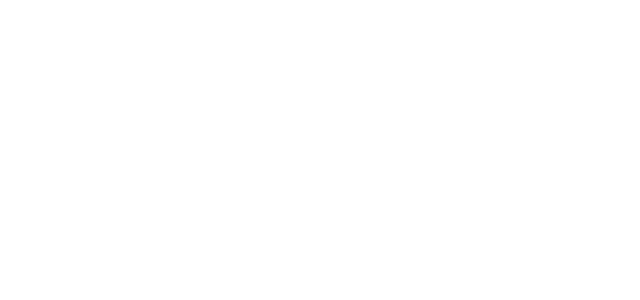
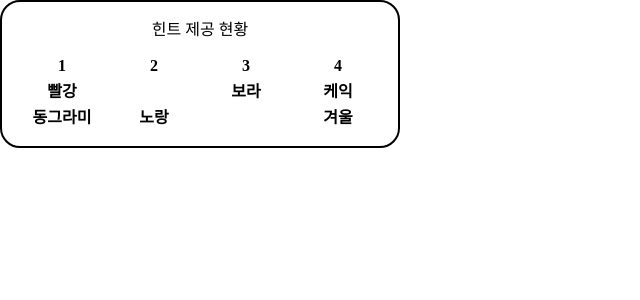
Before and after one commit to AndroidNetrunner/decrypto, a React (Vite) app: page /hints in a window 1280 px wide. Before the commit this address had no page. Shown: the top 300 px of the page, without its empty margins (0-640 px from the left). Built offline with nearby package versions, Linux system fonts and the light colour scheme.

Commit message:
[ADD] Word Component, Hints Component

```diff
--- a/src/App.tsx
+++ b/src/App.tsx
@@ -3,6 +3,8 @@
 import GameLayout from './Layouts/GameLayout';
 import Login from './Login';
 import Game from './Pages/Game';
+import Word from './components/Word';
+import Hints from './components/Hints';
 
 function App() {
   return (
@@ -11,6 +13,8 @@
         <Route path='/game' element={<GameLayout />}>
           <Route path=':roomId' element={<Game />} />
         </Route>
+        <Route path='/word' element={<Word wordList={["사과", "배", "포도", "딸기"]}/>} />
+        <Route path='/hints' element={<Hints hintRecord={[["빨강", "", "보라", "케익"], ["동그라미", "노랑", "", "겨울"]]}/>} />
         <Route path='/' element={<BaseLayout />}>
           <Route index element={<Login />} />
         </Route>
--- a/src/Layouts/BaseLayout.tsx
+++ b/src/Layouts/BaseLayout.tsx
@@ -1,6 +1,6 @@
 import { Outlet } from 'react-router';
 import styled from 'styled-components';
-import Header from '../Components/Layout/Header';
+import Header from '../components/Layout/Header';
 
 export default function BaseLayout() {
   return (
--- /dev/null
+++ b/src/components/Hints.tsx
@@ -0,0 +1,52 @@
+import styled from 'styled-components';
+
+function Hints({ hintRecord }: { hintRecord: string[][] }) {
+  return (
+    <Container>
+      <Title>힌트 제공 현황</Title>
+      <ItemList>
+        <Item>1</Item>
+        <Item>2</Item>
+        <Item>3</Item>
+        <Item>4</Item>
+      </ItemList>
+      {hintRecord.map((item: string[]) => (
+        <ItemList>
+          <Item>{item[0]}</Item>
+          <Item>{item[1]}</Item>
+          <Item>{item[2]}</Item>
+          <Item>{item[3]}</Item>
+        </ItemList>
+      ))}
+    </Container>
+  );
+}
+
+const Container = styled.div`
+  padding: 20px;
+  width: 400px;
+  border: 2px solid;
+  border-radius: 20px;
+`;
+
+const Title = styled.p`
+  text-align: center;
+  font-size: medium;
+  margin-bottom: 10px;
+`;
+
+const ItemList = styled.div`
+  display: flex;
+  flex-wrap: wrap;
+  justify-content: space-between;
+`;
+
+const Item = styled.div`
+  width: 80px;
+  margin-top: 10px;
+  font-size: medium;
+  font-weight: bold;
+  text-align: center;
+`;
+
+export default Hints;
--- /dev/null
+++ b/src/components/Word.tsx
@@ -0,0 +1,49 @@
+import styled from 'styled-components';
+
+function Word(props) {
+    return (
+        <Container>
+            <Title>우리팀 단어</Title>
+            <ItemList>
+                <Item>1</Item>
+                <Item>2</Item>
+                <Item>3</Item>
+                <Item>4</Item>
+            </ItemList>
+            <ItemList>
+                <Item>{props.wordList[0]}</Item>
+                <Item>{props.wordList[1]}</Item>
+                <Item>{props.wordList[2]}</Item>
+                <Item>{props.wordList[3]}</Item>
+            </ItemList>
+        </Container>
+    );
+}
+
+const Container = styled.div`
+    padding: 20px;
+    width: 300px;
+    border: 2px solid;
+    border-radius: 20px;
+`;
+
+const Title = styled.p`
+    text-align: center;
+    font-size: medium;
+    margin-bottom: 10px;
+`;
+
+const ItemList = styled.div`
+    display: flex;
+    justify-content: space-between;
+`;
+
+const Item = styled.div`
+    width: 50px;
+    margin-top: 10px;
+    font-size: large;
+    font-weight: bold;
+    text-align: center;
+`;
+
+export default Word;
```
Also changed, not shown: 1 other file (tests, documents, lock files or other folders).
